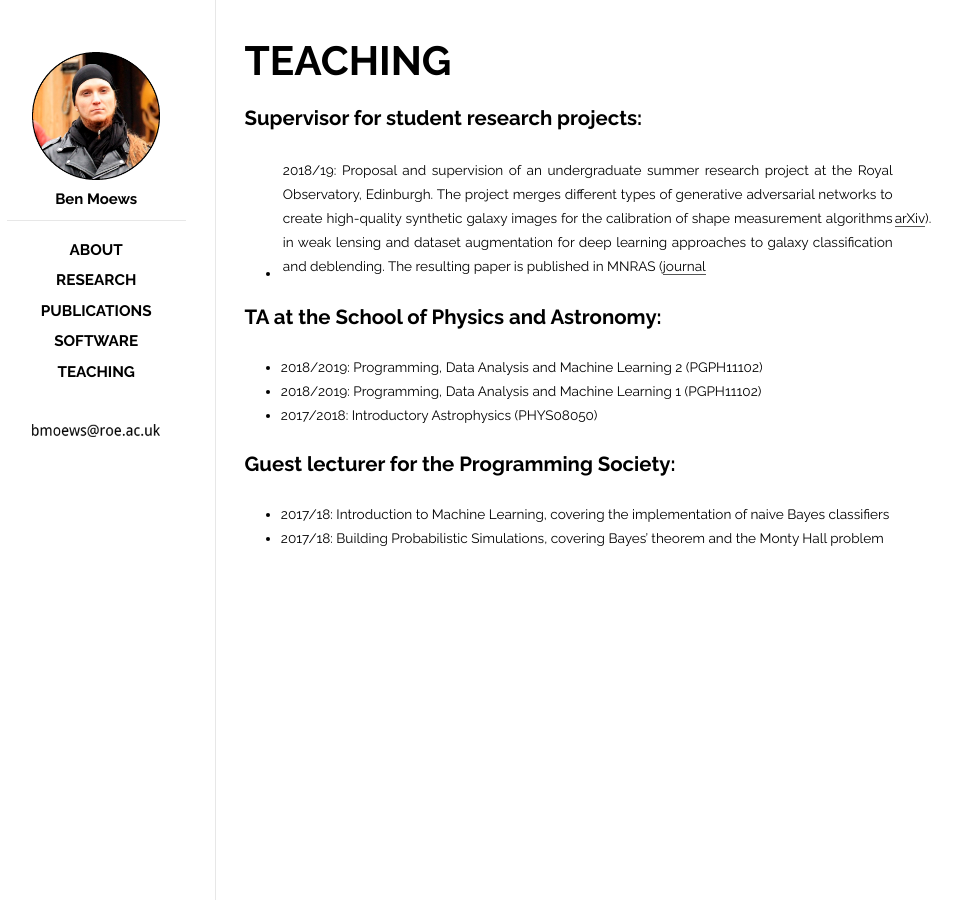
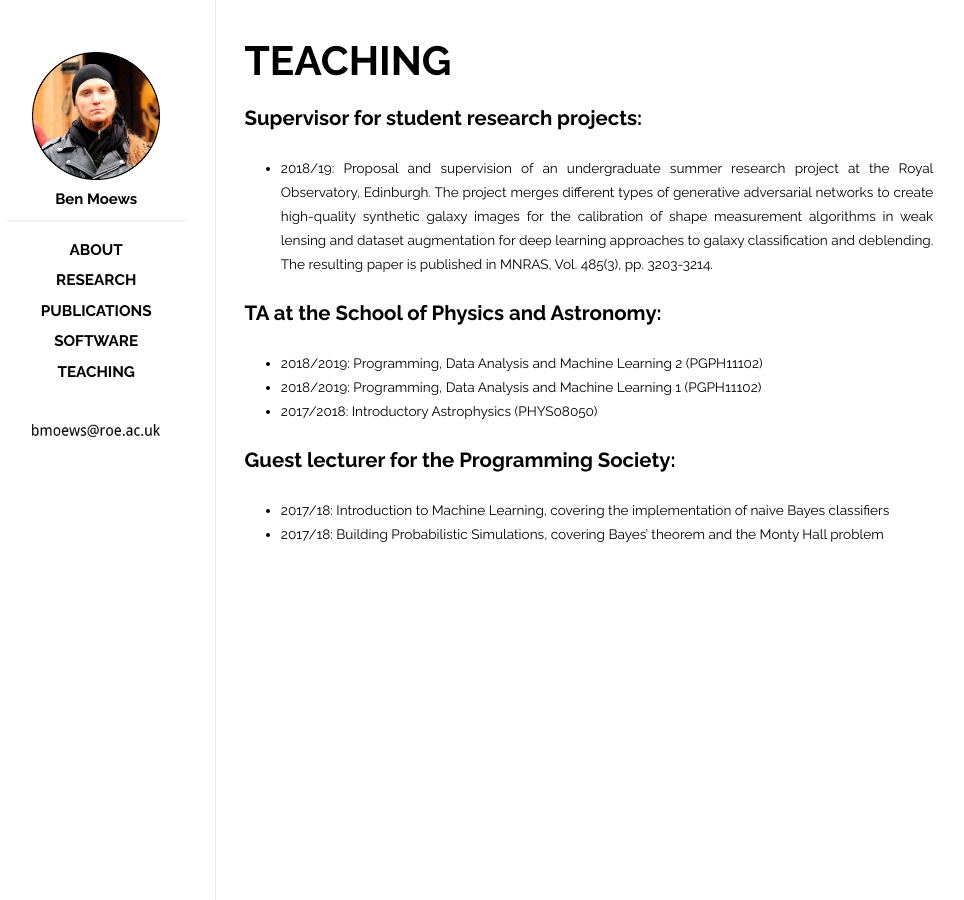
Before and after one commit to moews/moews.github.io, a Jekyll site: the page built from _posts/2017-03-23-teaching.md, in a window 1280 px wide. Shown: the whole page, without its empty margins (143-1107 px from the left). Built offline with Jekyll 4.4.1, drawn with Linux system fonts in a browser that asks for light colours.

Commit message:
Update 2017-03-23-teaching.md

```diff
--- a/_posts/2017-03-23-teaching.md
+++ b/_posts/2017-03-23-teaching.md
@@ -13,7 +13,7 @@ categories: posts
 * 2019/20: Proposal and supervision of an undergraduate honors (senior) thesis at the University of Edinburgh. In developing and applying a genetic programming toolset for analytic formalism recovery, the project targets the extraction of both known and novel relationships between properties relevant to the evolution of galaxies in a bid to explore the dynamics of cosmological simulations through a process steered by artificial intelligence.
 -->
 
-* 2018/19: Proposal and supervision of an undergraduate summer research project at the Royal Observatory, Edinburgh. The project merges different types of generative adversarial networks to create high-quality synthetic galaxy images for the calibration of shape measurement algorithms in weak lensing and dataset augmentation for deep learning approaches to galaxy classification and deblending. The resulting paper is published in MNRAS ([journal](https://academic.oup.com/mnras/article/485/3/3203/5368366) | [arXiv](https://arxiv.org/abs/1811.03081)).
+* 2018/19: Proposal and supervision of an undergraduate summer research project at the Royal Observatory, Edinburgh. The project merges different types of generative adversarial networks to create high-quality synthetic galaxy images for the calibration of shape measurement algorithms in weak lensing and dataset augmentation for deep learning approaches to galaxy classification and deblending. The resulting paper is published in MNRAS, Vol. 485(3), pp. 3203-3214.
 
 ## TA at the School of Physics and Astronomy:
 
```
